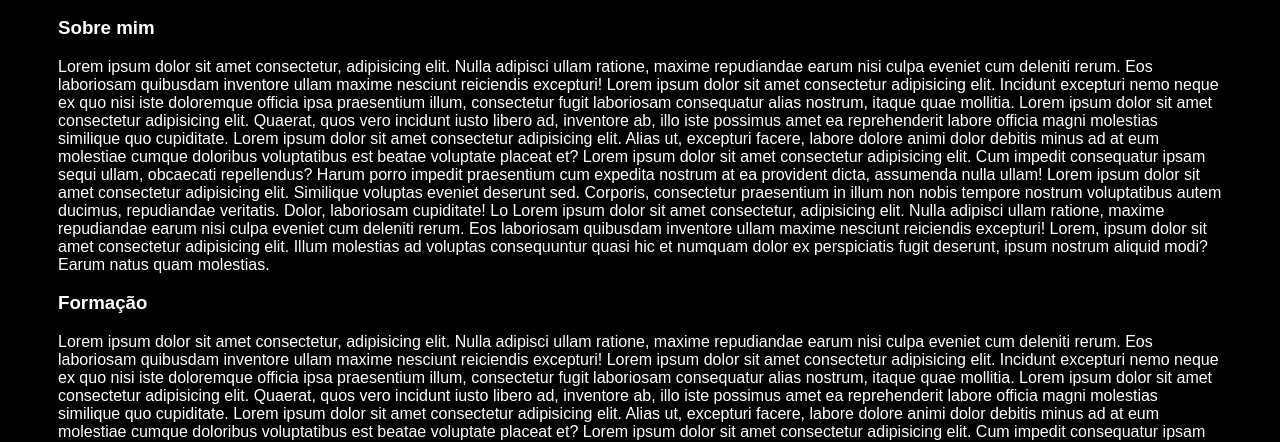
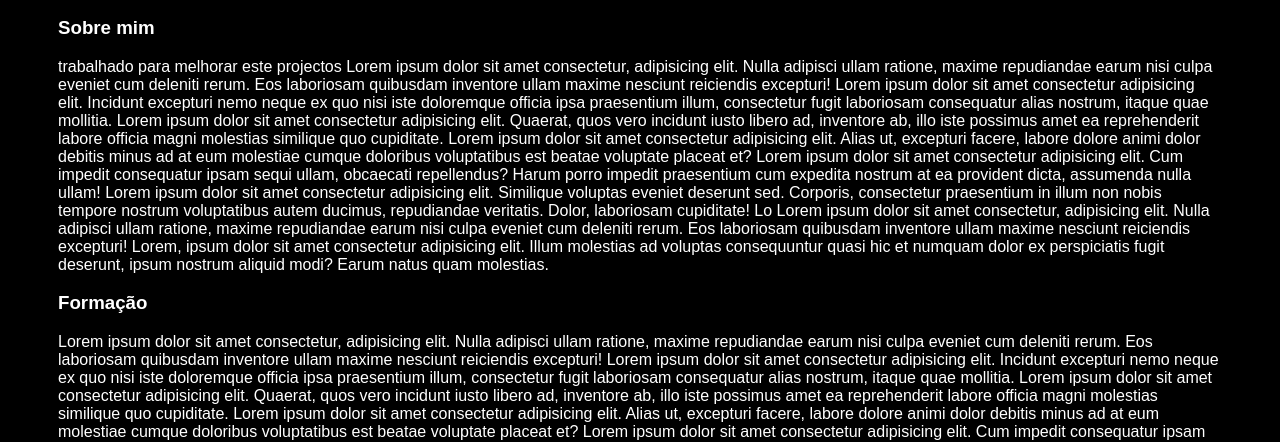
Before and after one commit to Jonathanlando/meu-site, a plain HTML site: page index.html in a window 1280 px wide. Shown: the part 357-799 px from the top of the page. Drawn offline with Linux system fonts and the light colour scheme.

Commit message:
melhorar

```diff
--- a/index.html
+++ b/index.html
@@ -51,7 +51,7 @@
             Sobre mim
         </h3>
         <p>
-
+                   trabalhado para melhorar este projectos
             Lorem ipsum dolor sit amet consectetur, adipisicing elit. Nulla adipisci ullam ratione, maxime repudiandae earum nisi culpa eveniet
             cum deleniti rerum. Eos laboriosam
             quibusdam inventore ullam maxime nesciunt reiciendis excepturi!
```
